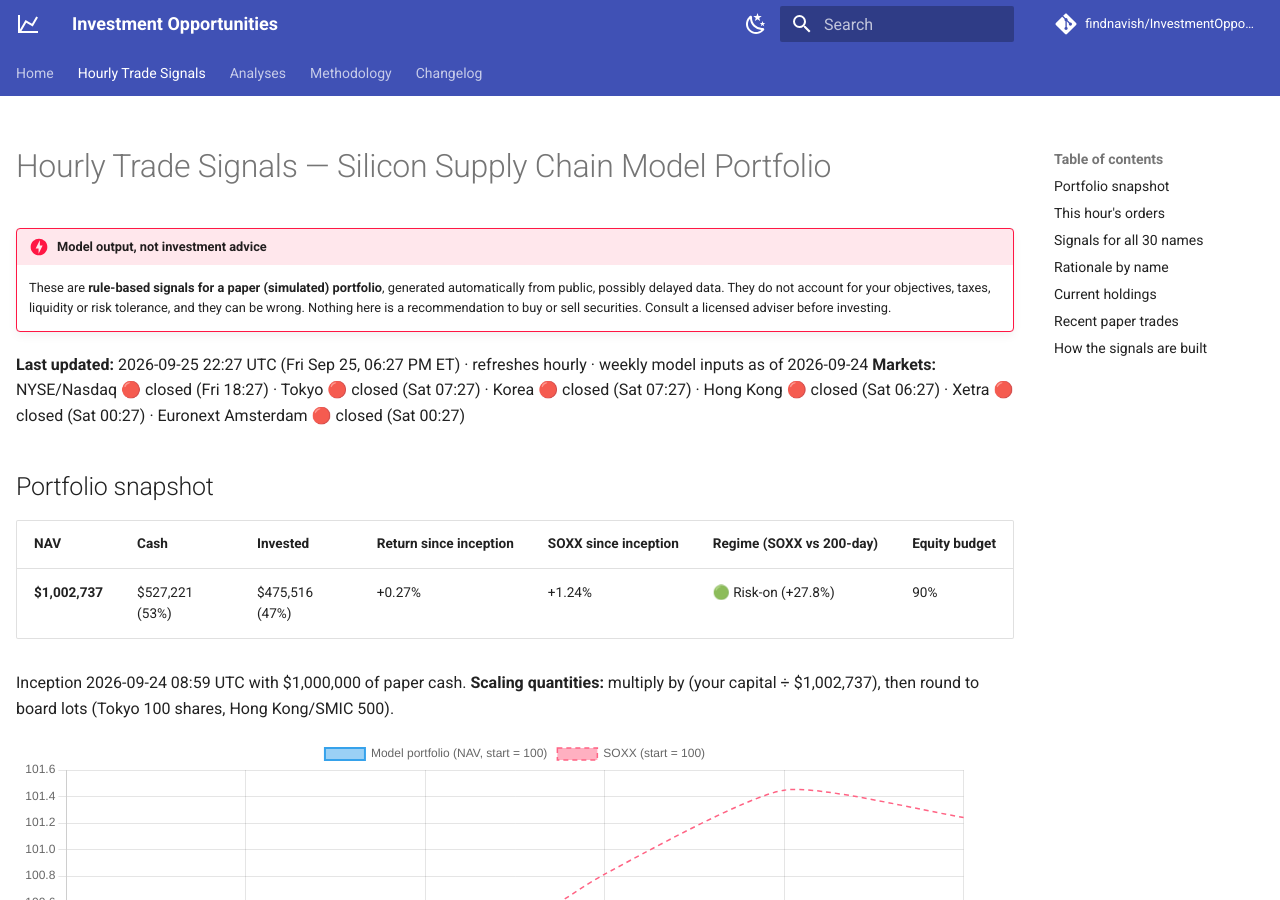
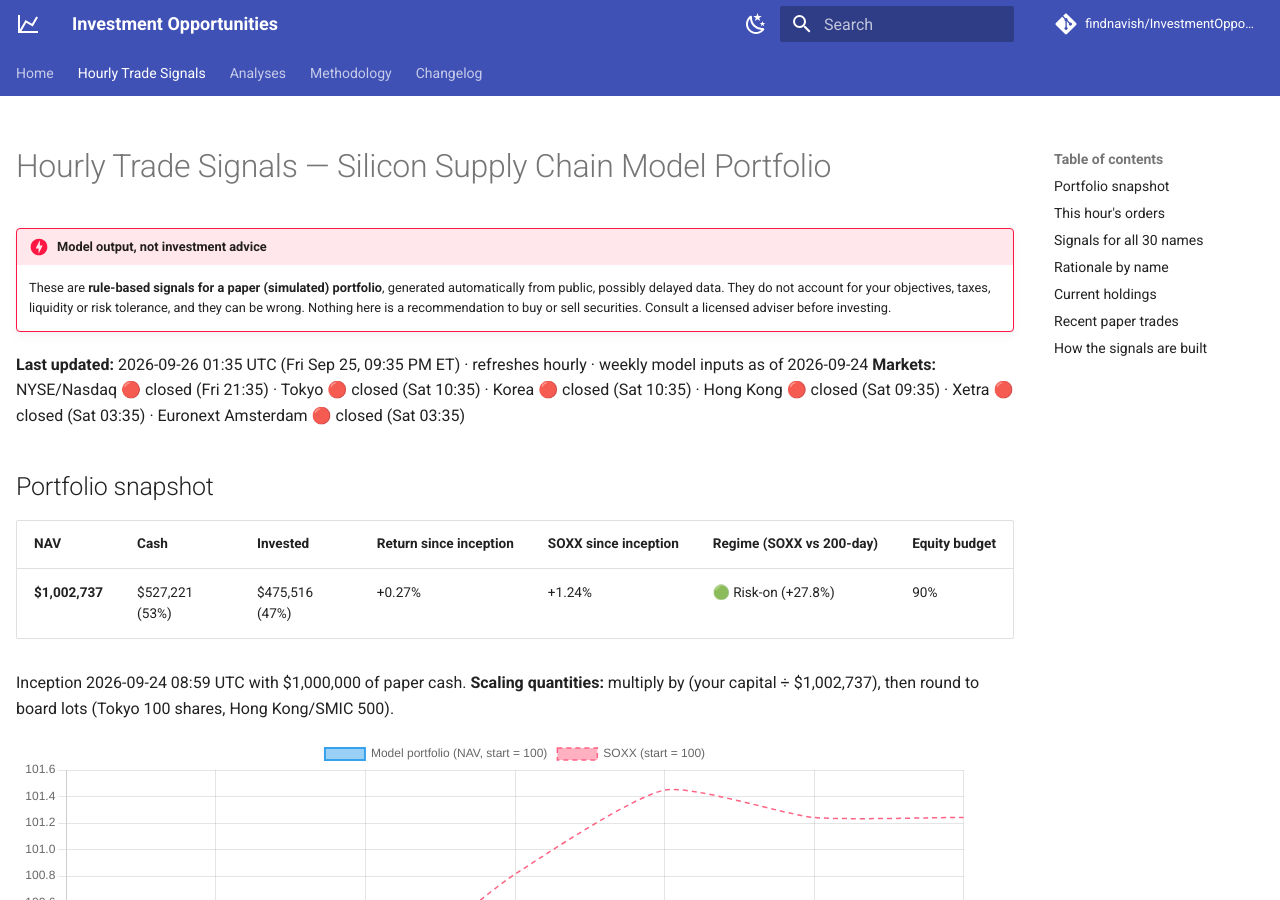
Before and after one commit to findnavish/InvestmentOpportunities, an MkDocs documentation site: the page built from docs/trade-signals/index.md, in a window 1280 px wide and 900 px high. Built offline with MkDocs 1.6.1 and Material for MkDocs 9.7.7, drawn with Linux system fonts in a browser that asks for light colours; comment, search, counter and statistics services are not loaded.

Commit message:
Signals update 2026-09-26 01:35 UTC

```diff
--- a/docs/trade-signals/index.md
+++ b/docs/trade-signals/index.md
@@ -8,8 +8,8 @@ hide:
 !!! danger "Model output, not investment advice"
     These are **rule-based signals for a paper (simulated) portfolio**, generated automatically from public, possibly delayed data. They do not account for your objectives, taxes, liquidity or risk tolerance, and they can be wrong. Nothing here is a recommendation to buy or sell securities. Consult a licensed adviser before investing.
 
-**Last updated:** 2026-09-25 22:27 UTC (Fri Sep 25, 06:27 PM ET) · refreshes hourly · weekly model inputs as of 2026-09-24
-**Markets:** NYSE/Nasdaq 🔴 closed (Fri 18:27) · Tokyo 🔴 closed (Sat 07:27) · Korea 🔴 closed (Sat 07:27) · Hong Kong 🔴 closed (Sat 06:27) · Xetra 🔴 closed (Sat 00:27) · Euronext Amsterdam 🔴 closed (Sat 00:27)
+**Last updated:** 2026-09-26 01:35 UTC (Fri Sep 25, 09:35 PM ET) · refreshes hourly · weekly model inputs as of 2026-09-24
+**Markets:** NYSE/Nasdaq 🔴 closed (Fri 21:35) · Tokyo 🔴 closed (Sat 10:35) · Korea 🔴 closed (Sat 10:35) · Hong Kong 🔴 closed (Sat 09:35) · Xetra 🔴 closed (Sat 03:35) · Euronext Amsterdam 🔴 closed (Sat 03:35)
 
 ## Portfolio snapshot
 
--- a/docs/trade-signals/nav.json
+++ b/docs/trade-signals/nav.json
@@ -1 +1 @@
-[{"t": "2026-09-24T08:59+00:00", "nav": 99.995, "soxx": 100.0}, {"t": "2026-09-25T09:08+00:00", "nav": 100.134, "soxx": 99.998}, {"t": "2026-09-25T09:24+00:00", "nav": 100.13, "soxx": 99.998}, {"t": "2026-09-25T14:37+00:00", "nav": 100.103, "soxx": 100.814}, {"t": "2026-09-25T19:15+00:00", "nav": 100.286, "soxx": 101.448}, {"t": "2026-09-25T22:27+00:00", "nav": 100.274, "soxx": 101.242}]
+[{"t": "2026-09-24T08:59+00:00", "nav": 99.995, "soxx": 100.0}, {"t": "2026-09-25T09:08+00:00", "nav": 100.134, "soxx": 99.998}, {"t": "2026-09-25T09:24+00:00", "nav": 100.13, "soxx": 99.998}, {"t": "2026-09-25T14:37+00:00", "nav": 100.103, "soxx": 100.814}, {"t": "2026-09-25T19:15+00:00", "nav": 100.286, "soxx": 101.448}, {"t": "2026-09-25T22:27+00:00", "nav": 100.274, "soxx": 101.242}, {"t": "2026-09-26T01:35+00:00", "nav": 100.274, "soxx": 101.242}]
```
